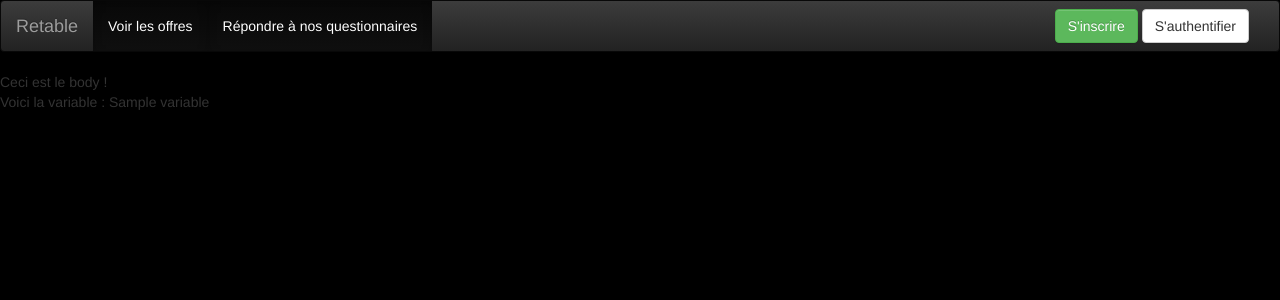
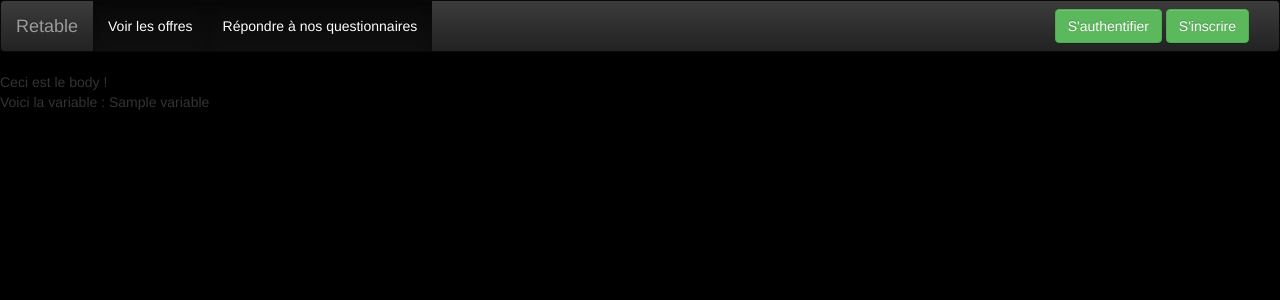
Before and after one commit to Recrutable/ApplicationWeb, a Symfony app: template app/Resources/views/example/example.html.twig in a window 1280 px wide. Shown: the top 300 px of the page. Run offline with Twig, Linux system fonts and the light colour scheme; the template is opened without the code that fills it: most values are stand-ins (such as "Sample title", 1, 10 or a date in 2020); some libraries are stand-ins or nearby versions.

Commit message:
Integration au visuel

```diff
--- a/app/Resources/views/base.html.twig
+++ b/app/Resources/views/base.html.twig
@@ -30,7 +30,7 @@
         <div class="navbar-header">
             <button type="button" class="navbar-toggle collapsed" data-toggle="collapse" data-target="#bs-example-navbar-collapse-1" aria-expanded="false">
             </button>
-            <a class="navbar-brand" href="#">Retable</a>
+            <a class="navbar-brand" href="{{ path('homepage') }}">Retable</a>
         </div>
         <!-- Collect the nav links, forms, and other content for toggling -->
         <div class="collapse navbar-collapse" id="bs-example-navbar-collapse-1">
@@ -39,8 +39,23 @@
                 <li class="active"><a href="#">Répondre à nos questionnaires<span class="sr-only">(current)</span></a></li>
             </ul>
             <form class="navbar-form navbar-right" role="search">
-                <button type="submit" class="btn btn-success">S'inscrire</button>
-                <button type="submit" class="btn btn-default">S'authentifier</button>
+                {% if app.user is not null %}
+                    <span class="text-muted">
+                        Bonjour {{ app.user.username }}
+                    </span>
+                    <span>
+                        <a class="btn btn-success" href="{{ path('fos_user_security_logout') }}">
+                            Se déconnecter
+                        </a>
+                    </span>
+                {% else %}
+                    <a class="btn btn-success" href="{{ path('fos_user_security_login') }}">
+                        S'authentifier
+                    </a>
+                    <a class="btn btn-success" href="{{ path('fos_user_registration_register') }}">
+                        S'inscrire
+                    </a>
+                {% endif %}
             </form>
         </div><!-- /.navbar-collapse -->
     </div><!-- /.container-fluid -->
--- a/app/config/security.yml
+++ b/app/config/security.yml
@@ -46,5 +46,4 @@ security:
         - { path: ^/$, roles: IS_AUTHENTICATED_ANONYMOUSLY }
         - { path: ^/login$, roles: IS_AUTHENTICATED_ANONYMOUSLY }
         - { path: ^/register(|/)$, roles: IS_AUTHENTICATED_ANONYMOUSLY }
-        - { path: ^/logout$, roles: IS_AUTHENTICATED_ANONYMOUSLY }
         - { path: ^, roles: IS_AUTHENTICATED_REMEMBERED } # On ferme l'acces au reste du site
```
